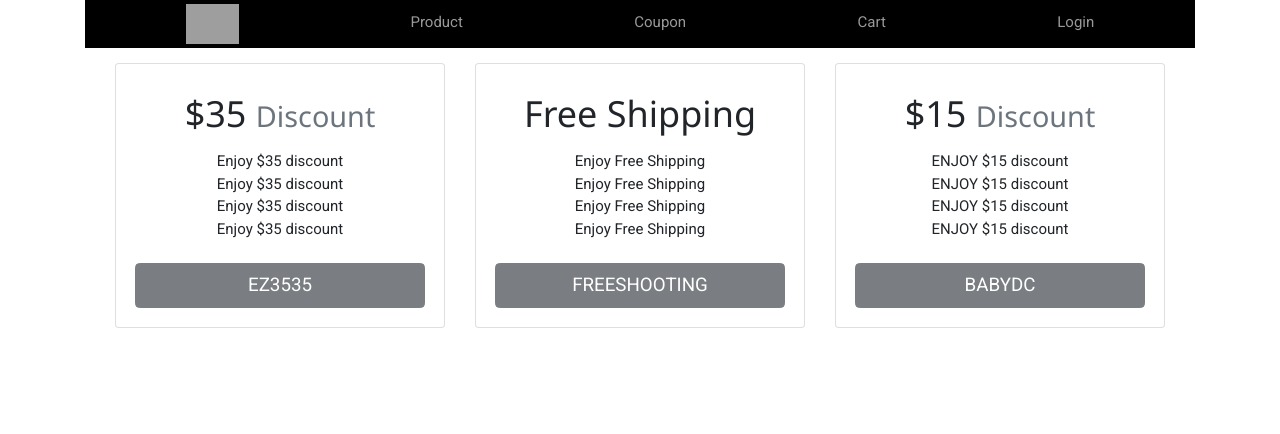
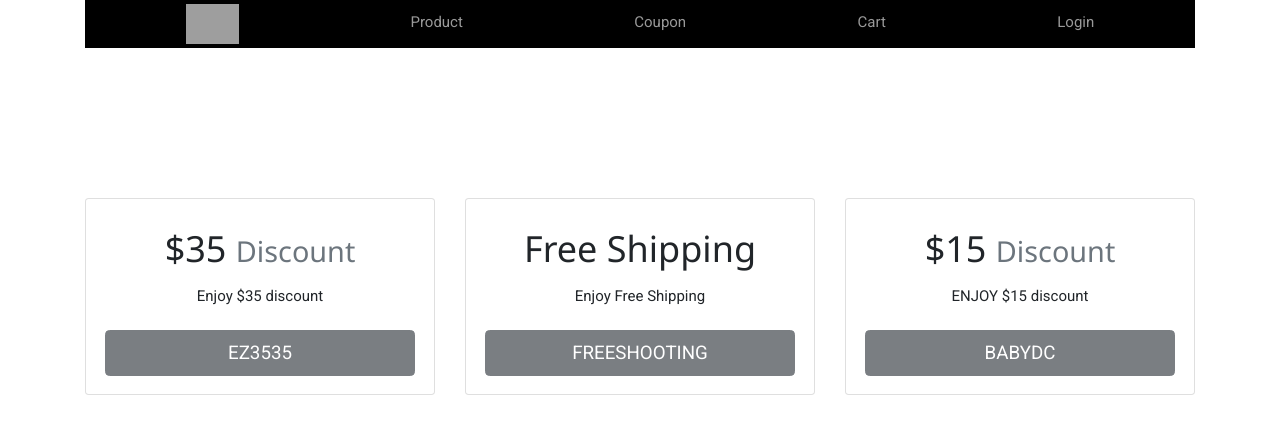
Before and after one commit to woojunchoi/nike-app, a React app: page /coupon in a window 1280 px wide. Shown: the top 434 px of the page. Built offline with nearby package versions, Linux system fonts and the light colour scheme; grey boxes are pictures that could not be loaded.

Commit message:
heroku deployment

```diff
--- a/package.json
+++ b/package.json
@@ -2,7 +2,7 @@
   "name": "apparel",
   "version": "1.0.0",
   "description": "",
-  "main": "nodemon server.js",
+  "main": "server.js",
   "scripts": {
     "test": "echo \"Error: no test specified\" && exit 1"
   },
--- a/src/components/Coupon/Coupon.css
+++ b/src/components/Coupon/Coupon.css
@@ -1,5 +1,5 @@
 .card-deck {
-    margin:15px;
+    margin-top:150px;
 }
 .btn {
     cursor:none;
--- a/src/components/Coupon/Coupon.js
+++ b/src/components/Coupon/Coupon.js
@@ -25,9 +25,6 @@ class Coupon extends Component {
                             <h1 class="card-title pricing-card-title">$35 <small class="text-muted">Discount</small></h1>
                             <ul class="list-unstyled mt-3 mb-4">
                                 <li>Enjoy $35 discount</li>
-                                <li>Enjoy $35 discount</li>
-                                <li>Enjoy $35 discount</li>
-                                <li>Enjoy $35 discount</li>
                             </ul>
                             <button type="button" class="btn btn-lg btn-block btn-dark" disabled>EZ3535</button>
                         </div>
@@ -37,9 +34,6 @@ class Coupon extends Component {
                             <h1 class="card-title pricing-card-title">Free Shipping</h1>
                             <ul class="list-unstyled mt-3 mb-4">
                                 <li>Enjoy Free Shipping</li>
-                                <li>Enjoy Free Shipping</li>
-                                <li>Enjoy Free Shipping</li>
-                                <li>Enjoy Free Shipping</li>
                             </ul>
                             <button type="button" class="btn btn-lg btn-block btn-dark" disabled>FREESHOOTING</button>
                         </div>
@@ -48,9 +42,6 @@ class Coupon extends Component {
                         <div class="card-body">
                             <h1 class="card-title pricing-card-title">$15 <small class="text-muted">Discount</small></h1>
                             <ul class="list-unstyled mt-3 mb-4">
-                                <li>ENJOY $15 discount</li>
-                                <li>ENJOY $15 discount</li>
-                                <li>ENJOY $15 discount</li>
                                 <li>ENJOY $15 discount</li>
                             </ul>
                             <button type="button" class="btn btn-lg btn-block btn-dark" disabled>BABYDC</button>
--- a/src/containers/Cart/Cart.js
+++ b/src/containers/Cart/Cart.js
@@ -2,6 +2,7 @@ import React, { Component } from 'react';
 import css from './Cart.css';
 import { connect } from 'react-redux';
 import { Link } from 'react-router-dom'
+import * as shopping_action from '../../actions/data_action'
 
 
 
--- a/src/reducers/dataReducer.js
+++ b/src/reducers/dataReducer.js
@@ -44,12 +44,12 @@ const data_reducer = (state = initialState, action) => {
         //         return Object.assign({}, state, {
         //             cartPage:!state.cartPage
         //             })
-        //     case data_actions.DELETE_ITEM:
-        //         let addeditem = state.addedItems.slice()
-        //         addeditem.splice(action.index, 1)
-        //         return Object.assign({},state, {
-        //             addedItems:addeditem
-        //             })
+            case actions.DELETE_ITEM:
+                let addeditem = state.addedItems.slice()
+                addeditem.splice(action.index, 1)
+                return Object.assign({},state, {
+                    addedItems:addeditem
+                    })
         default:
             return state;
     }
```
Also changed, not shown: 1 other file (tests, documents, lock files or other folders).
